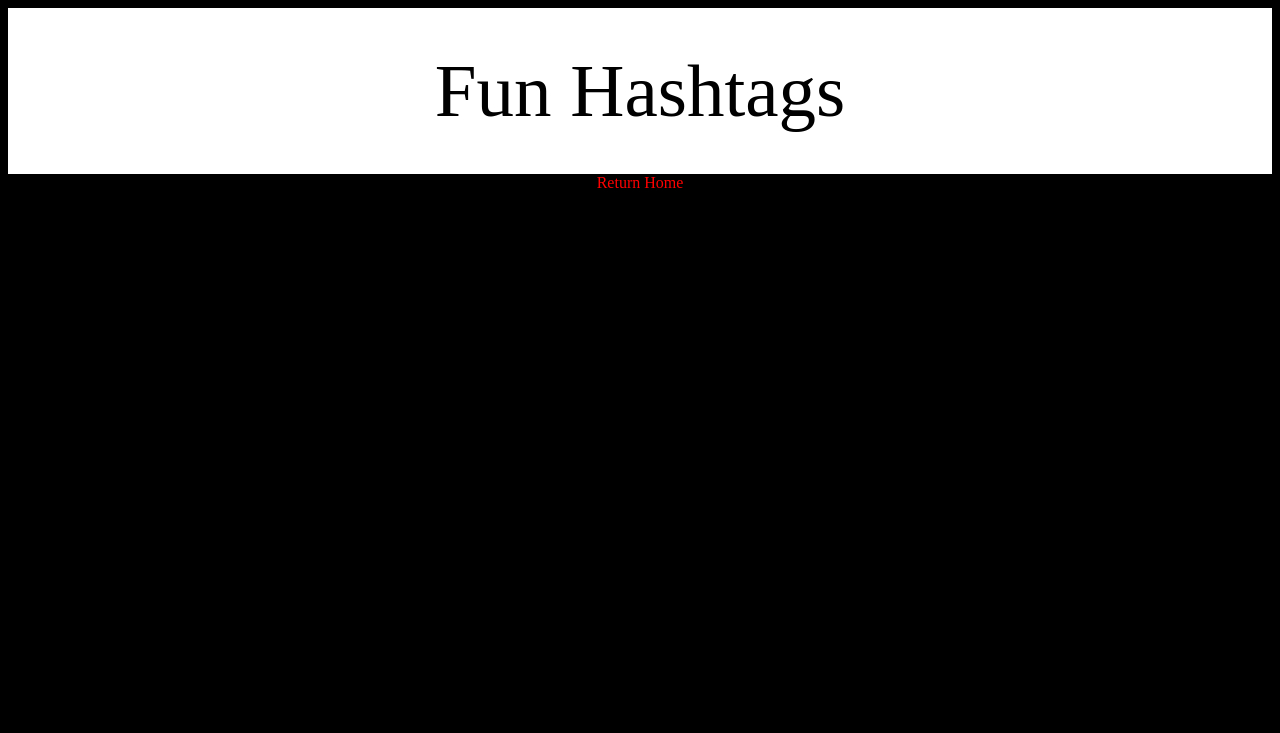
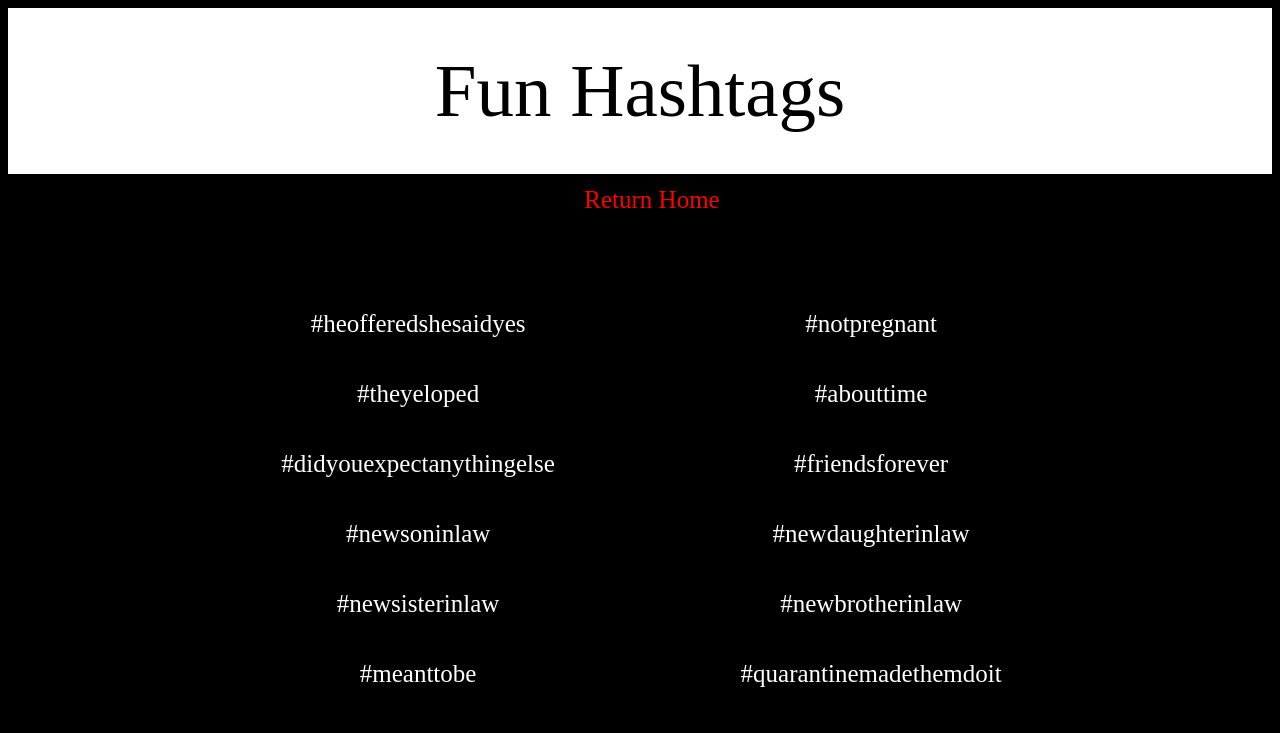
Before and after one commit to tigerlily187/elopement, a website built with Parcel: page Hashtags.html in a window 1280 px wide. Built offline with nearby package versions, Linux system fonts and the light colour scheme.

Commit message:
update13am

```diff
--- a/Hashtags.html
+++ b/Hashtags.html
@@ -10,6 +10,38 @@
     <center>Fun Hashtags</center>
 </div>
 <body>
-    <center><a href ="home.html">Return Home</a></center>
+    <div class="nav">
+        <center><a href ="home.html">Return Home</a></center>
+    </div>
+    <center><table style="width:75%">
+        <tr>
+            <th></th>
+            <th></th>
+        </tr>
+        <tr>
+            <td>#heofferedshesaidyes</td>
+            <td>#notpregnant</td>
+        </tr>
+        <tr>
+            <td>#theyeloped</td>
+            <td>#abouttime</td>
+        </tr>
+        <tr>
+            <td>#didyouexpectanythingelse</td>
+            <td>#friendsforever</td>
+        </tr>
+        <tr>
+            <td>#newsoninlaw</td>
+            <td>#newdaughterinlaw</td>
+        </tr>
+        <tr>
+            <td>#newsisterinlaw</td>
+            <td>#newbrotherinlaw</td>
+        </tr>
+        <tr>
+            <td>#meanttobe</td>
+            <td>#quarantinemadethemdoit</td>
+        </tr>
+    </table></center>
 </body>
 </html>
--- a/style.css
+++ b/style.css
@@ -8,11 +8,6 @@ body{
     background: white;
     color: black;
     font-size: 75px;
-}
-.invidia{
-    padding: 50px;
-    display: flex;
-    justify-content: center;
 }
 .nav {
     font-size: 25px;
@@ -46,3 +41,9 @@ a:active {
     color: white;
     text-decoration: none;
 }
+table, th, td {
+    padding: 20px;
+    border: 0px solid white;
+    text-align: center;
+    font-size: 25px;
+}
```
Also changed, not shown: Questions.html (+3 -1 lines), Recap.html (+3 -1 lines), Story.html (+3 -1 lines), Want.html (+3 -1 lines), Welcome.html (+4 -2 lines), home.html (+1 -1 lines).
